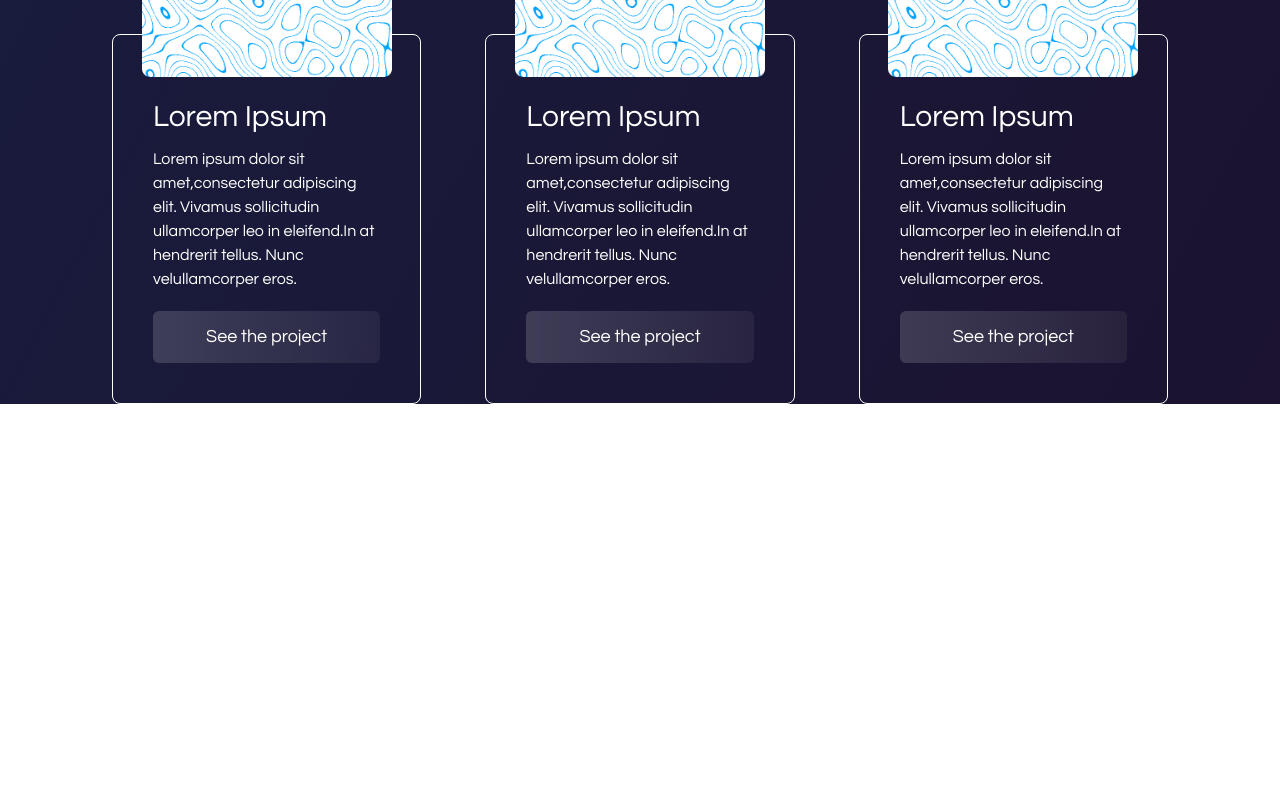
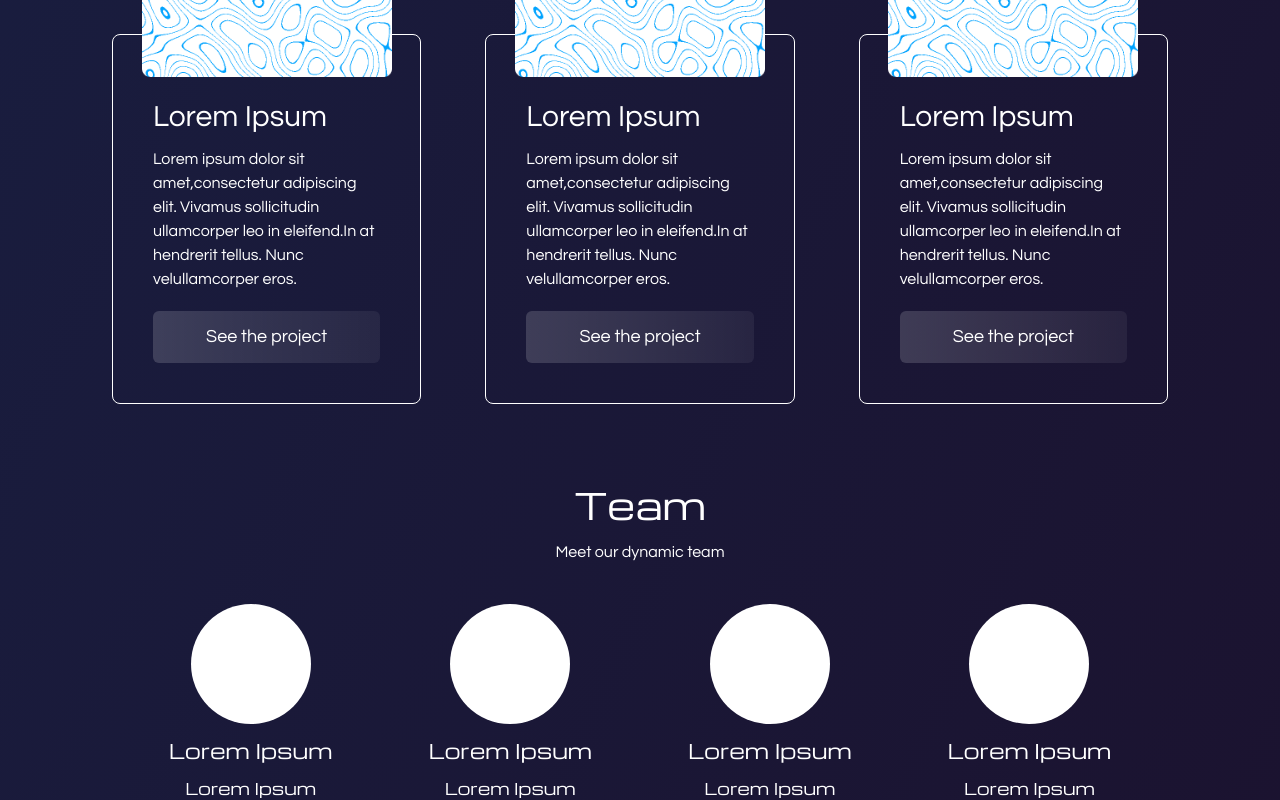
Before and after one commit to AZU-URE/-Accredian-backend-task, a Next.js app: page / in a window 1280 px wide. Shown: the part 2055-2855 px from the top of the page. Before the commit the page ends 2459 px from the top, so only its background shows below. Built offline with nearby package versions, Linux system fonts and the light colour scheme.

Commit message:
adds team section

```diff
--- a/src/app/page.tsx
+++ b/src/app/page.tsx
@@ -3,13 +3,15 @@ import Navbar from "@/components/home/Navbar";
 import Hero from "@/components/home/Hero";
 import Service from "@/components/home/Service";
 import Project from "@/components/home/Project";
+import Team from "@/components/home/Team";
 export default function Home() {
   return (
-    <main className="bg-gradient-to-br from-[#182246] to-[#1b1330] w-full min-h-screen space-y-20 flex flex-col text-white">
+    <main className="bg-gradient-to-br from-[#182246] to-[#1b1330] w-full min-h-screen space-y-20 flex flex-col text-white overflow-hidden">
       <Navbar />
       <Hero />
       <Service />
       <Project />
+      <Team />
     </main>
   );
 }
--- /dev/null
+++ b/src/components/home/Team.tsx
@@ -0,0 +1,17 @@
+import TeamCard from "./TeamCard";
+export default function Team() {
+  return (
+    <section className="flex flex-col justify-center items-center">
+      <p className="md:text-4xl font-michroma mb-4">Team</p>
+      <p className="font-questrial text-center sm:text-base text-xs mb-10">
+        Meet our dynamic team
+      </p>
+      <div className="grid grid-parent lg:grid-cols-4 md:grid-cols-2 grid-cols-1 gap-24">
+        <TeamCard />
+        <TeamCard />
+        <TeamCard />
+        <TeamCard />
+      </div>
+    </section>
+  );
+}
--- /dev/null
+++ b/src/components/home/TeamCard.tsx
@@ -0,0 +1,9 @@
+export default function TeamCard() {
+  return (
+    <div className="flex flex-col items-center space-y-3">
+      <div className="w-[120px] bg-white h-[120px] rounded-full"></div>
+      <p className="md:text-xl font-michroma mb-4">Lorem Ipsum</p>
+      <p className="font-michroma mb-4">Lorem Ipsum</p>
+    </div>
+  );
+}
```
Also changed, not shown: src/components/home/Contact.tsx (added), src/components/home/Footer.tsx (added).
